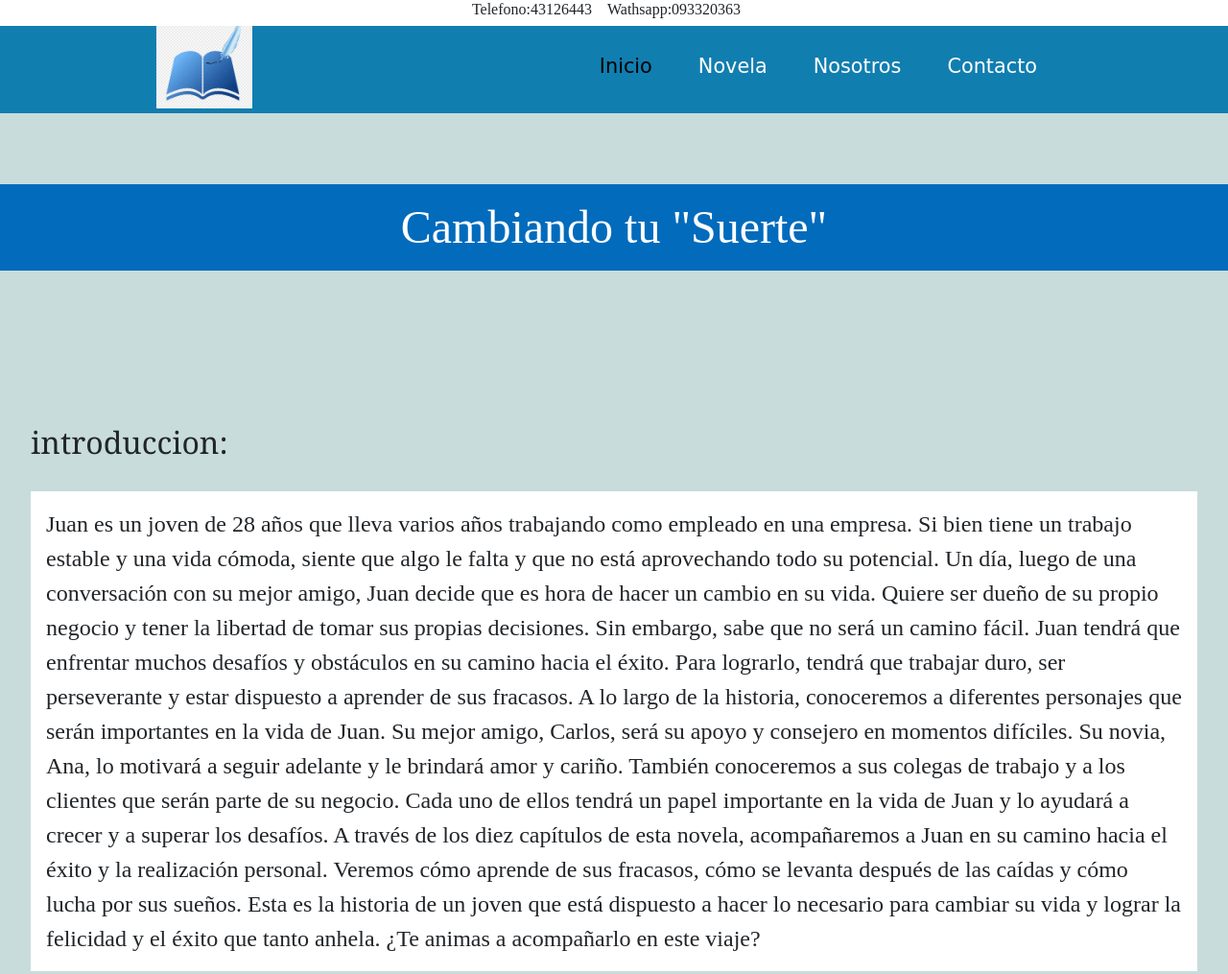
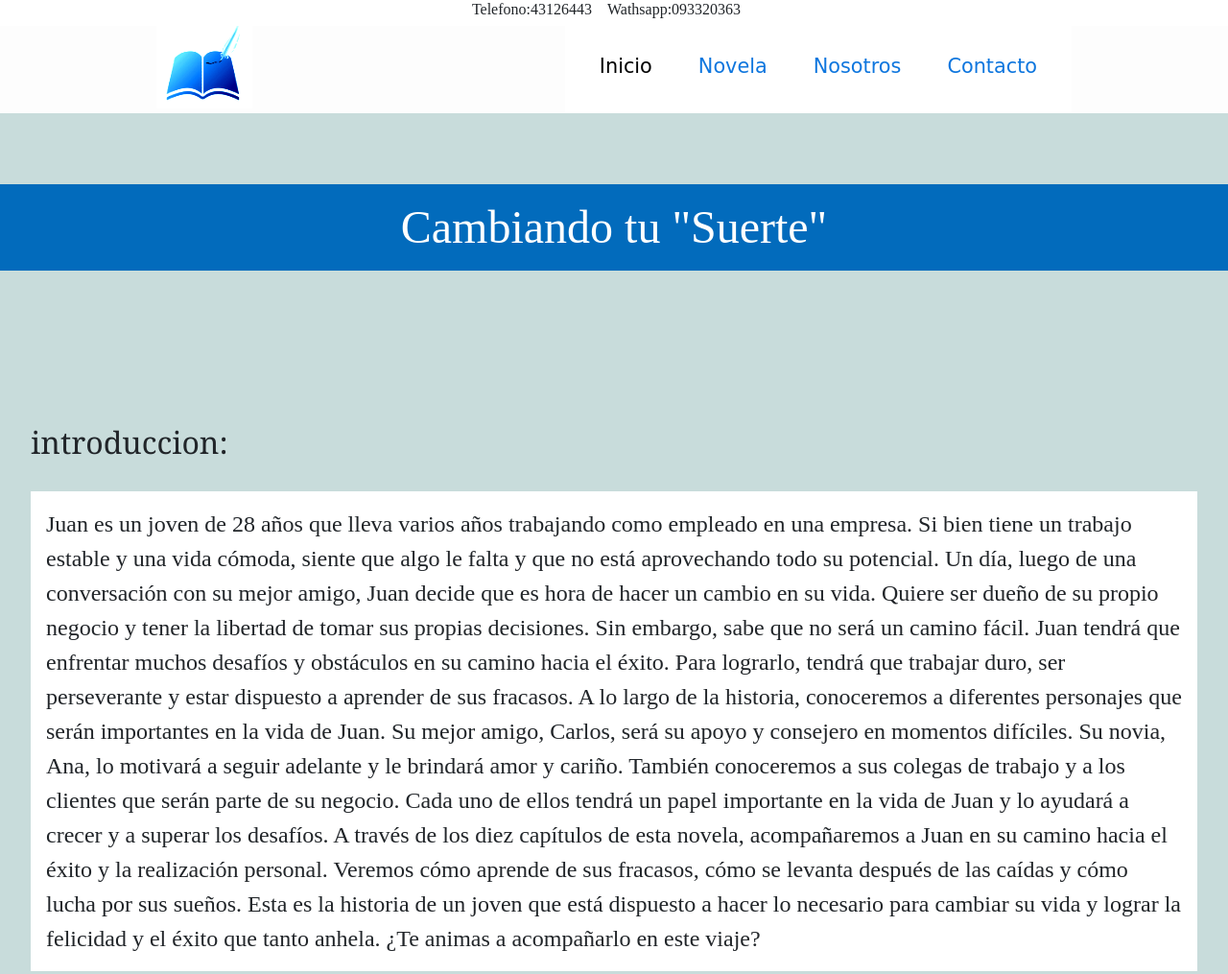
Before and after one commit to Nicolas-Lemus/Novela--CAMBIANDO-TU-SUERTE-, a website: page pages/novela-completa.html in a window 1280 px wide. Shown: the top 1015 px of the page at 96% size. Drawn offline with nearby package versions, Linux system fonts and the light colour scheme.

Commit message:
dando colores menu e enlaces

```diff
--- a/pages/novela-completa.html
+++ b/pages/novela-completa.html
@@ -16,7 +16,7 @@
         </div>
         <div class="menu">
             <div class="img">
-                <a href="/index.html"><img src="../multimedia/png-transparent-logo-book-book-writing-blue-text-comic-book.png" alt="logotipo" width="100px"></a>
+                <a href="../index.html"><img src="../multimedia/png-transparent-logo-book-book-writing-blue-text-comic-book.png" alt="logotipo" width="100px"></a>
             </div>
             <nav class="navbar navbar-expand-lg bg-body-tertiary">
                 <div class="container-fluid">
--- a/scss/_global.scss
+++ b/scss/_global.scss
@@ -22,28 +22,36 @@ header{
         display: flex;
         justify-content: space-around;
         width: 100%;
-        background-color: rgb(17, 126, 176);
+        background-color: rgb(253, 253, 253);
         padding-top: 1.4rem;
         position: fixed;
+        img{
+            filter: contrast(2);
+        }
     }
     .navbar{
-        background:rgb(17, 126, 176)!important;
+        background:rgb(255, 255, 255)!important;
 
         li{
             padding: 1rem;
         }
 
         a{
-            color: rgb(255, 255, 255);
+            color: rgb(14, 118, 222);
             font-size: 1.3rem;
             font-family: cursive;
+            text-align: center;
 
             &:hover{
-                background: white;
-                color:rgb(17, 126, 176);
+                background:rgb(17, 126, 176);
+                color:white;
                 text-decoration: overline;
                 border-radius: 10px;
             }
         }
+        .navbar-toggler{
+            color:rgb(17, 126, 176) ;
+            background-color:rgb(17, 126, 176);
+        }
     }
 }
```
Also changed, not shown: package.json (+10 -2 lines), css/estilo.css, 1 other file.
